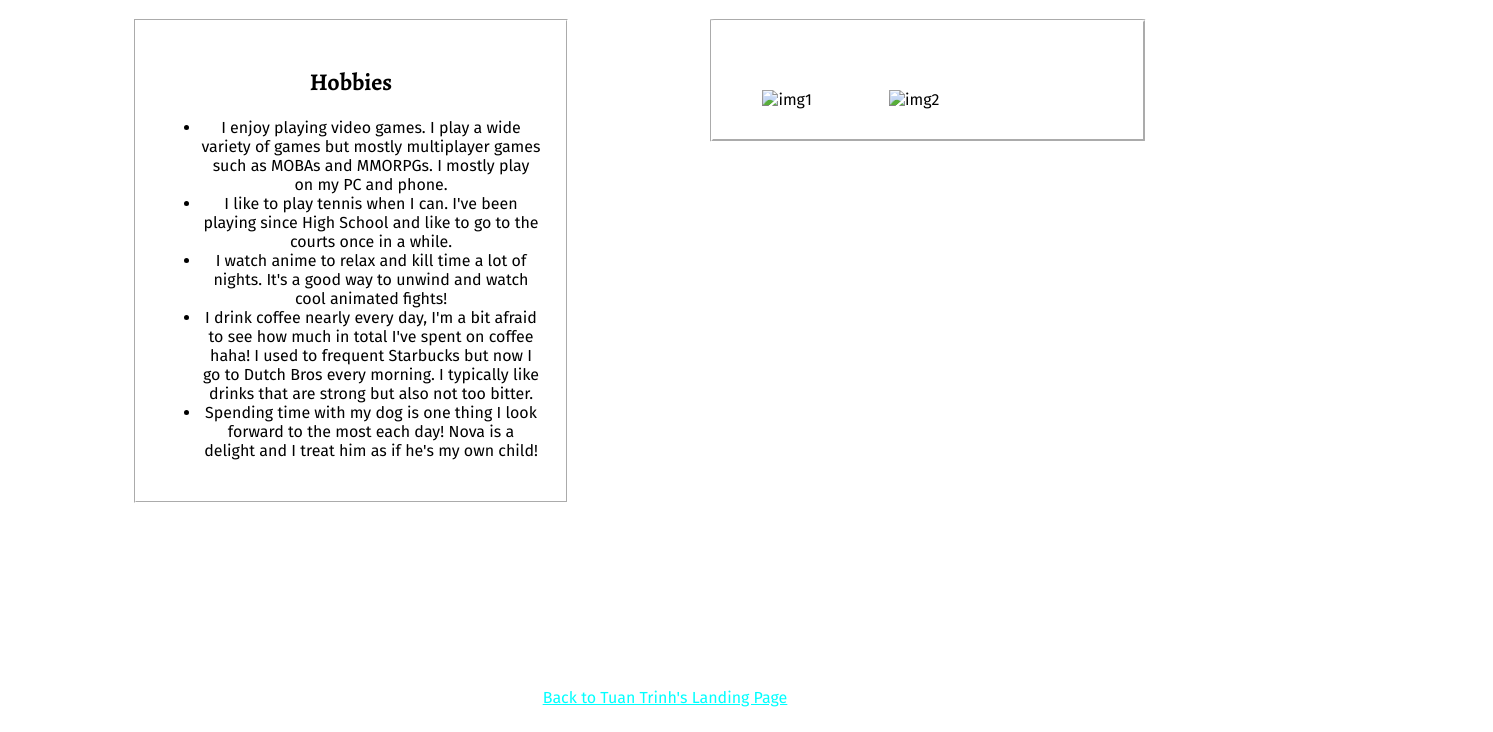
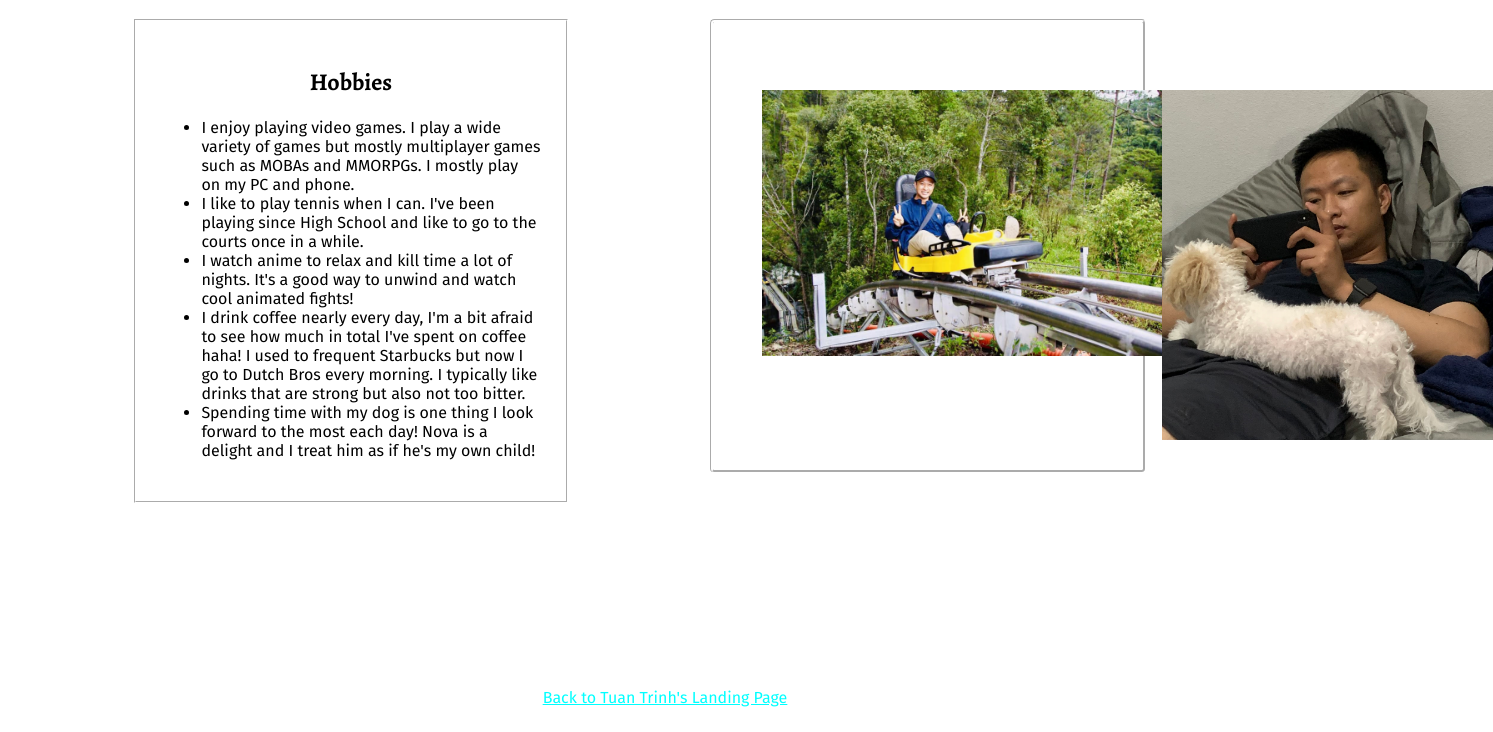
Before and after one commit to Coldpea123/bioSite, a plain HTML site: page tuanHobbies.html in a window 1280 px wide. Shown: the part 68-800 px from the top of the page, 1493 px wide, since content can reach past the window. Drawn offline with nearby package versions, Linux system fonts and the light colour scheme.

Commit message:
Pics added

```diff
--- a/site.css
+++ b/site.css
@@ -108,3 +108,7 @@ a:hover {
 a:visited {
     color: darkblue;
 }
+
+li {
+    text-align: left;
+}
--- a/tuanHobbies.html
+++ b/tuanHobbies.html
@@ -26,8 +26,8 @@
 
             <div id="right">
                 <div id="image-gallery">
-                    <img src="#" alt="img1">
-                    <img src="#" alt="img2">
+                    <img src="pics/TuanH1.jpg" alt="img1">
+                    <img src="pics/TuanH2.jpg" alt="img2">
                 </div>
             </div>
 
```
Also changed, not shown: index.html (+3 -3 lines), tuanAbout.html (+2 -2 lines), pics/TuanA1.jpg (added), pics/TuanH1.jpg (added), pics/TuanH2.jpg (added), pics/TuanL1.jpg (added), pics/TuanL2.jpg (added), 2 other files.
